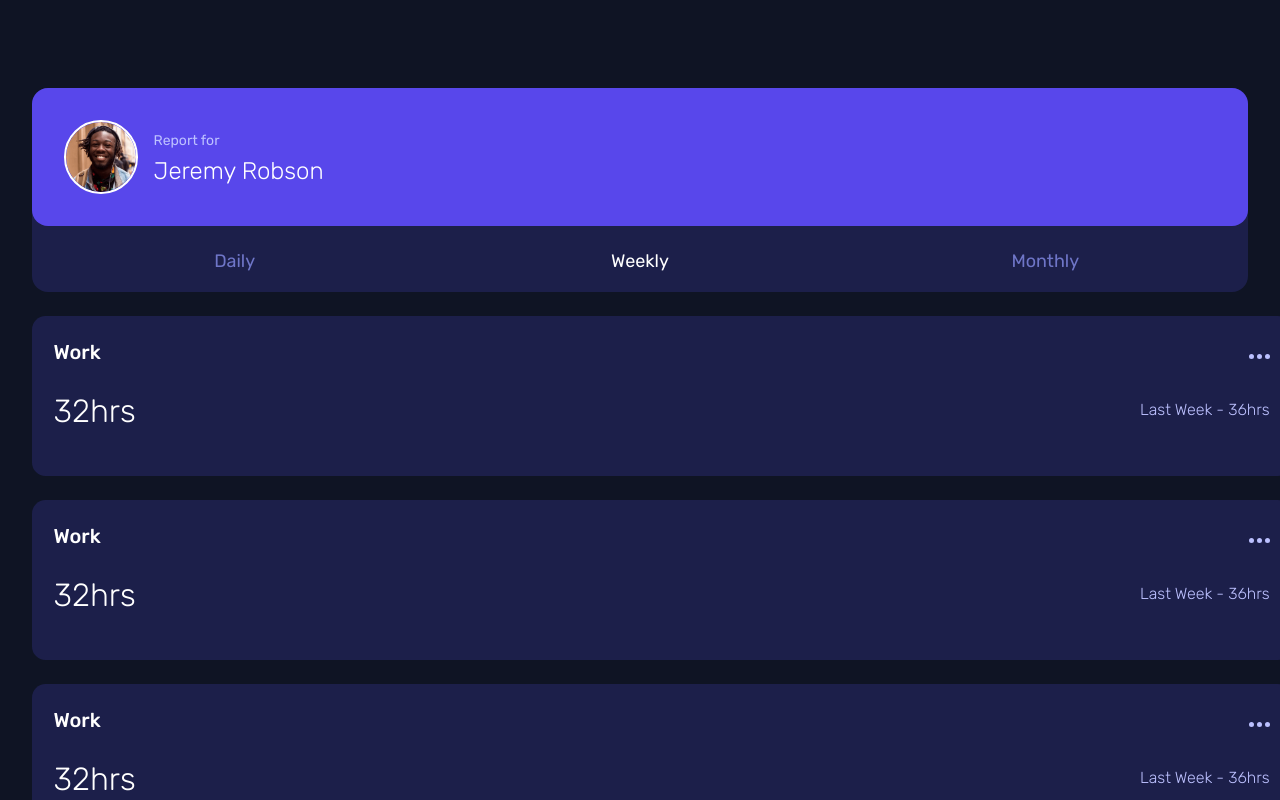
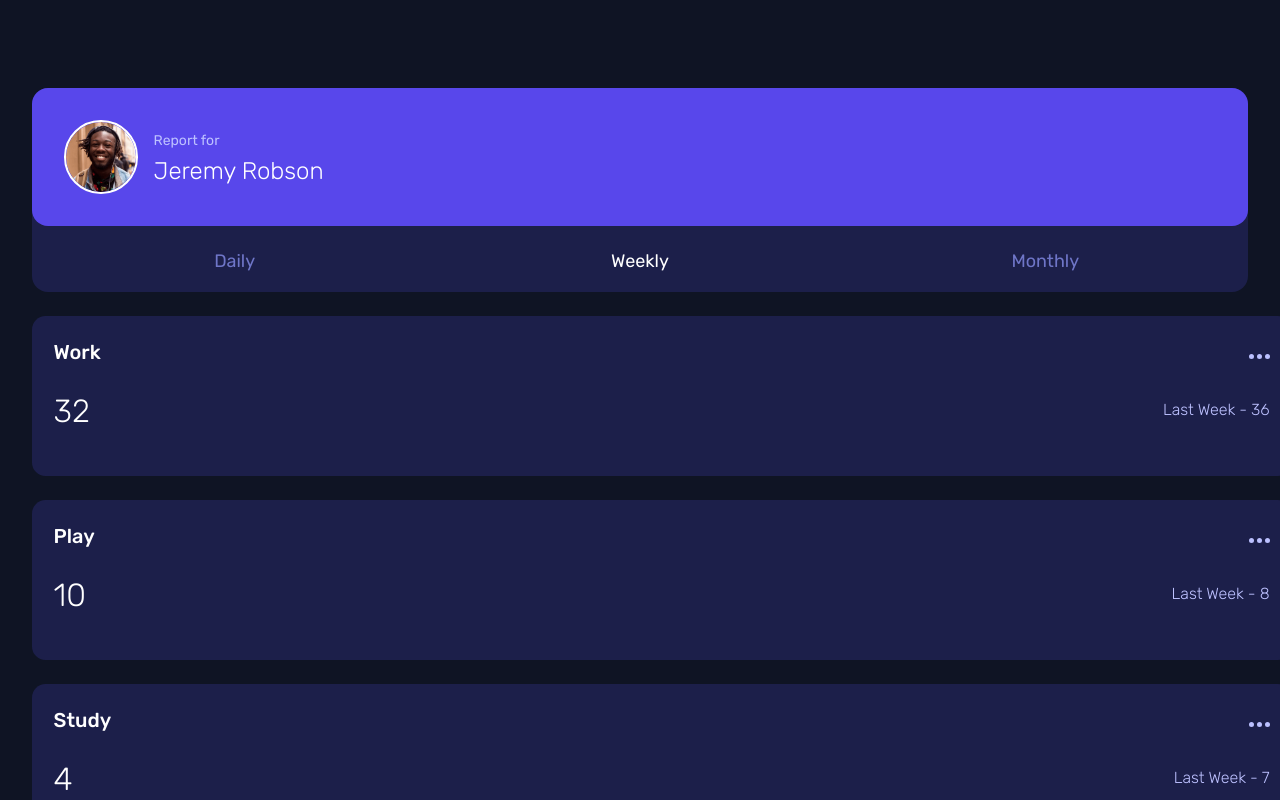
Before and after one commit to TheDilp/timetracker, a React (Create React App) app in the folder timetracker/: page / in a window 1280 px wide. Shown: the top 800 px of the page. Built offline with nearby package versions, Linux system fonts and the light colour scheme.

Commit message:
Added changing time scale functionality

```diff
--- a/timetracker/src/App.js
+++ b/timetracker/src/App.js
@@ -24,7 +24,7 @@ function App() {
         setSelectedMode={setSelectedMode}
       />
       {habits.map((habit, index) => (
-        <HabitCard key={index} />
+        <HabitCard key={index} selectedMode={selectedMode} habit={habit} />
       ))}
     </div>
   );
--- a/timetracker/src/components/HabitCard/HabitCard.jsx
+++ b/timetracker/src/components/HabitCard/HabitCard.jsx
@@ -1,11 +1,11 @@
 import React from "react";
 
-export default function HabitCard() {
+export default function HabitCard({ selectedMode, habit }) {
   return (
     <div className="habitCard">
       <div className="habitCardContent">
         <div className="cardContentTop">
-          <span>Work</span>
+          <span>{habit.title}</span>
           <span>
             <img
               src={`${process.env.PUBLIC_URL}/icon-ellipsis.svg`}
@@ -14,8 +14,18 @@ export default function HabitCard() {
           </span>
         </div>
         <div className="cardContentCenter">
-          <span className="current">32hrs</span>
-          <span className="previous">Last Week - 36hrs</span>
+          <span className="current">
+            {habit.timeframes[selectedMode.toLowerCase()].current}
+          </span>
+          <span className="previous">
+            Last{" "}
+            {selectedMode === "Daily"
+              ? "Day"
+              : selectedMode === "Weekly"
+              ? "Week"
+              : "Month"}{" "}
+            - {habit.timeframes[selectedMode.toLowerCase()].previous}
+          </span>
         </div>
       </div>
     </div>
```
